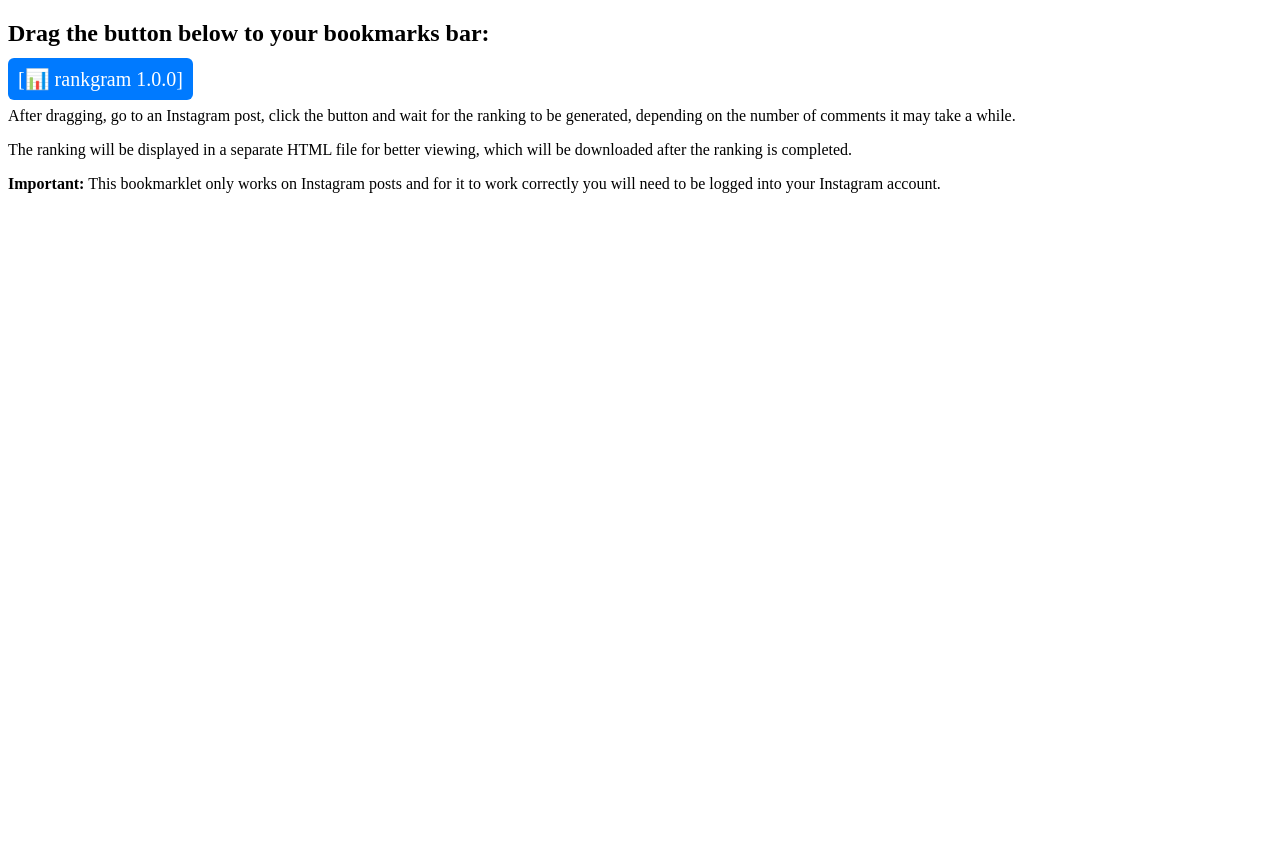
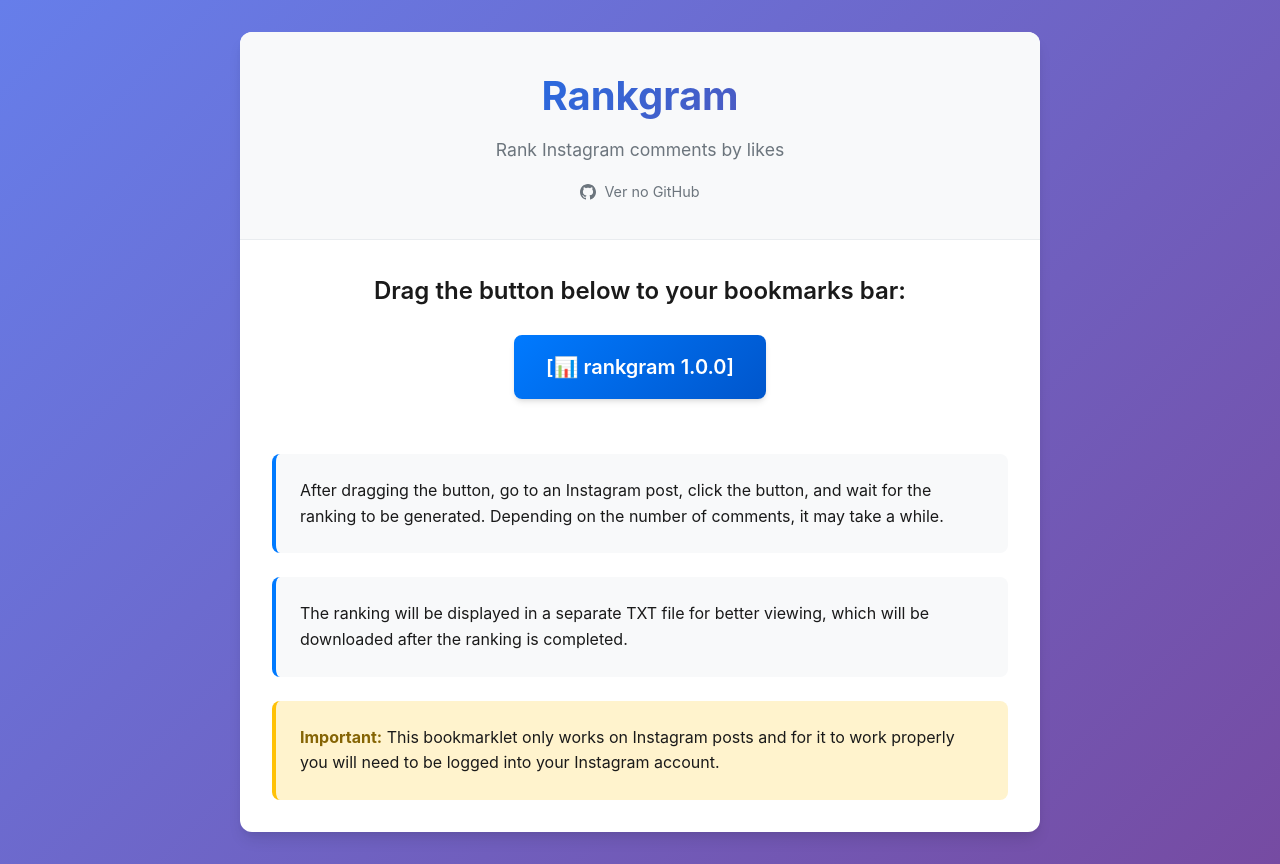
Before and after one commit to willy-r/rankgram, a plain HTML site: page index.html in a window 1280 px wide. Before the commit the page ends 800 px from the top, so only its background shows below. Drawn offline with Linux system fonts and the light colour scheme.

Commit message:
feat: add style

```diff
--- a/build.js
+++ b/build.js
@@ -8,23 +8,50 @@
 
 const html = `
 <!DOCTYPE html>
-<html lang="pt-BR">
+<html lang="en-US">
 <head>
-  <meta charset="UTF-8">
-  <title>Rank Instagram Comments</title>
-  <link rel="stylesheet" href="style.min.css">
+  <meta charset="utf-8">
+  <title>Rankgram - Rank Instagram Comments</title>
+  <meta name="description" content="Bookmarklet to rank Instagram comments by likes.">
+  <link rel="stylesheet" href="style.css">
 </head>
 <body>
-  <h2>Drag the button below to your bookmarks bar:</h2>
+  <div class="container">
+    <header class="header">
+      <h1>Rankgram</h1>
+      <p class="subtitle">Rank Instagram comments by likes</p>
+      <a href="https://github.com/willy-r/rankgram" target="_blank" rel="noopener noreferrer" class="github-link">
+        <svg width="16" height="16" viewBox="0 0 24 24" fill="currentColor">
+          <path d="M12 0c-6.626 0-12 5.373-12 12 0 5.302 3.438 9.8 8.207 11.387.599.111.793-.261.793-.577v-2.234c-3.338.726-4.033-1.416-4.033-1.416-.546-1.387-1.333-1.756-1.333-1.756-1.089-.745.083-.729.083-.729 1.205.084 1.839 1.237 1.839 1.237 1.07 1.834 2.807 1.304 3.492.997.107-.775.418-1.305.762-1.604-2.665-.305-5.467-1.334-5.467-5.931 0-1.311.469-2.381 1.236-3.221-.124-.303-.535-1.524.117-3.176 0 0 1.008-.322 3.301 1.23.957-.266 1.983-.399 3.003-.404 1.02.005 2.047.138 3.006.404 2.291-1.552 3.297-1.23 3.297-1.23.653 1.653.242 2.874.118 3.176.77.84 1.235 1.911 1.235 3.221 0 4.609-2.807 5.624-5.479 5.921.43.372.823 1.102.823 2.222v3.293c0 .319.192.694.801.576 4.765-1.589 8.199-6.086 8.199-11.386 0-6.627-5.373-12-12-12z"/>
+        </svg>
+        Ver no GitHub
+      </a>
+    </header>
 
-  <a id="bookmarklet" style="font-size:20px;padding:10px;background:#007aff;color:#fff;text-decoration:none;border-radius:6px;">
-    [📊 rankgram 1.0.0]
-  </a>
+    <main class="main-content">
+      <section class="bookmarklet-section">
+        <h2>Drag the button below to your bookmarks bar:</h2>
 
-  <p>After dragging, go to an Instagram post, click the button and wait for the ranking to be generated, depending on the number of comments it may take a while.</p>
-  <p>The ranking will be displayed in a separate HTML file for better viewing, which will be downloaded after the ranking is completed.</p>
+        <a id="bookmarklet" class="bookmarklet-button">
+          [📊 rankgram 1.0.0]
+        </a>
+      </section>
 
-  <p><strong>Important:</strong> This bookmarklet only works on Instagram posts and for it to work correctly you will need to be logged into your Instagram account.</p>
+      <section class="instructions">
+        <div class="instruction-card">
+          <p>After dragging the button, go to an Instagram post, click the button, and wait for the ranking to be generated. Depending on the number of comments, it may take a while.</p>
+        </div>
+
+        <div class="instruction-card">
+          <p>The ranking will be displayed in a separate TXT file for better viewing, which will be downloaded after the ranking is completed.</p>
+        </div>
+
+        <div class="instruction-card important">
+          <p><strong>Important:</strong> This bookmarklet only works on Instagram posts and for it to work properly you will need to be logged into your Instagram account.</p>
+        </div>
+      </section>
+    </main>
+  </div>
 
   <script>
     const bookmarkletCode = \`${code.replace(/`/g, '\\`')}\`;
--- a/index.html
+++ b/index.html
@@ -1,22 +1,49 @@
 
 <!DOCTYPE html>
-<html lang="pt-BR">
+<html lang="en-US">
 <head>
-  <meta charset="UTF-8">
-  <title>Rank Instagram Comments</title>
-  <link rel="stylesheet" href="style.min.css">
+  <meta charset="utf-8">
+  <title>Rankgram - Rank Instagram Comments</title>
+  <meta name="description" content="Bookmarklet to rank Instagram comments by likes.">
+  <link rel="stylesheet" href="style.css">
 </head>
 <body>
-  <h2>Drag the button below to your bookmarks bar:</h2>
+  <div class="container">
+    <header class="header">
+      <h1>Rankgram</h1>
+      <p class="subtitle">Rank Instagram comments by likes</p>
+      <a href="https://github.com/willy-r/rankgram" target="_blank" rel="noopener noreferrer" class="github-link">
+        <svg width="16" height="16" viewBox="0 0 24 24" fill="currentColor">
+          <path d="M12 0c-6.626 0-12 5.373-12 12 0 5.302 3.438 9.8 8.207 11.387.599.111.793-.261.793-.577v-2.234c-3.338.726-4.033-1.416-4.033-1.416-.546-1.387-1.333-1.756-1.333-1.756-1.089-.745.083-.729.083-.729 1.205.084 1.839 1.237 1.839 1.237 1.07 1.834 2.807 1.304 3.492.997.107-.775.418-1.305.762-1.604-2.665-.305-5.467-1.334-5.467-5.931 0-1.311.469-2.381 1.236-3.221-.124-.303-.535-1.524.117-3.176 0 0 1.008-.322 3.301 1.23.957-.266 1.983-.399 3.003-.404 1.02.005 2.047.138 3.006.404 2.291-1.552 3.297-1.23 3.297-1.23.653 1.653.242 2.874.118 3.176.77.84 1.235 1.911 1.235 3.221 0 4.609-2.807 5.624-5.479 5.921.43.372.823 1.102.823 2.222v3.293c0 .319.192.694.801.576 4.765-1.589 8.199-6.086 8.199-11.386 0-6.627-5.373-12-12-12z"/>
+        </svg>
+        Ver no GitHub
+      </a>
+    </header>
 
-  <a id="bookmarklet" style="font-size:20px;padding:10px;background:#007aff;color:#fff;text-decoration:none;border-radius:6px;">
-    [📊 rankgram 1.0.0]
-  </a>
+    <main class="main-content">
+      <section class="bookmarklet-section">
+        <h2>Drag the button below to your bookmarks bar:</h2>
 
-  <p>After dragging, go to an Instagram post, click the button and wait for the ranking to be generated, depending on the number of comments it may take a while.</p>
-  <p>The ranking will be displayed in a separate HTML file for better viewing, which will be downloaded after the ranking is completed.</p>
+        <a id="bookmarklet" class="bookmarklet-button">
+          [📊 rankgram 1.0.0]
+        </a>
+      </section>
 
-  <p><strong>Important:</strong> This bookmarklet only works on Instagram posts and for it to work correctly you will need to be logged into your Instagram account.</p>
+      <section class="instructions">
+        <div class="instruction-card">
+          <p>After dragging the button, go to an Instagram post, click the button, and wait for the ranking to be generated. Depending on the number of comments, it may take a while.</p>
+        </div>
+
+        <div class="instruction-card">
+          <p>The ranking will be displayed in a separate TXT file for better viewing, which will be downloaded after the ranking is completed.</p>
+        </div>
+
+        <div class="instruction-card important">
+          <p><strong>Important:</strong> This bookmarklet only works on Instagram posts and for it to work properly you will need to be logged into your Instagram account.</p>
+        </div>
+      </section>
+    </main>
+  </div>
 
   <script>
     const bookmarkletCode = `(async()=>{if(location.href.startsWith("https://www.instagram.com/p/")){var e=document.createElement("div");e.style.position="fixed",e.style.top=0,e.style.left=0,e.style.width="100%",e.style.height="100%",e.style.background="rgba(0,0,0,0.85)",e.style.zIndex=99999,e.style.color="#fff",e.style.display="flex",e.style.flexDirection="column",e.style.justifyContent="center",e.style.alignItems="center",e.style.fontSize="20px",e.style.fontFamily="sans-serif",e.innerHTML=\`
--- a/style.css
+++ b/style.css
@@ -0,0 +1,233 @@
+/* Reset e base */
+* {
+  margin: 0;
+  padding: 0;
+  box-sizing: border-box;
+}
+
+/* Variáveis CSS */
+:root {
+  --primary-color: #007aff;
+  --primary-hover: #0056cc;
+  --secondary-color: #f8f9fa;
+  --text-primary: #1a1a1a;
+  --text-secondary: #6c757d;
+  --border-color: #e9ecef;
+  --shadow: 0 4px 6px -1px rgba(0, 0, 0, 0.1), 0 2px 4px -1px rgba(0, 0, 0, 0.06);
+  --shadow-lg: 0 10px 15px -3px rgba(0, 0, 0, 0.1), 0 4px 6px -2px rgba(0, 0, 0, 0.05);
+  --border-radius: 12px;
+  --border-radius-sm: 8px;
+}
+
+/* Tipografia */
+body {
+  font-family: -apple-system, BlinkMacSystemFont, "Segoe UI", Roboto, Oxygen, Ubuntu, Cantarell, sans-serif;
+  line-height: 1.6;
+  color: var(--text-primary);
+  background: linear-gradient(135deg, #667eea 0%, #764ba2 100%);
+  min-height: 100vh;
+  padding: 2rem 1rem;
+}
+
+/* Container principal */
+.container {
+  max-width: 800px;
+  margin: 0 auto;
+  background: white;
+  border-radius: var(--border-radius);
+  box-shadow: var(--shadow-lg);
+  overflow: hidden;
+}
+
+/* Header */
+.header {
+  background: var(--secondary-color);
+  padding: 2rem;
+  text-align: center;
+  border-bottom: 1px solid var(--border-color);
+}
+
+.header h1 {
+  font-size: 2.5rem;
+  font-weight: 700;
+  margin-bottom: 0.5rem;
+  background: linear-gradient(135deg, var(--primary-color), #764ba2);
+  -webkit-background-clip: text;
+  -webkit-text-fill-color: transparent;
+  background-clip: text;
+}
+
+.header .subtitle {
+  font-size: 1.1rem;
+  color: var(--text-secondary);
+  margin-bottom: 1rem;
+}
+
+.github-link {
+  display: inline-flex;
+  align-items: center;
+  gap: 0.5rem;
+  color: var(--text-secondary);
+  text-decoration: none;
+  font-size: 0.9rem;
+  transition: color 0.2s ease;
+}
+
+.github-link:hover {
+  color: var(--primary-color);
+}
+
+/* Conteúdo principal */
+.main-content {
+  padding: 2rem;
+}
+
+/* Seção do bookmarklet */
+.bookmarklet-section {
+  text-align: center;
+  margin-bottom: 3rem;
+}
+
+.bookmarklet-section h2 {
+  font-size: 1.5rem;
+  font-weight: 600;
+  margin-bottom: 1.5rem;
+  color: var(--text-primary);
+}
+
+.bookmarklet-button {
+  display: inline-block;
+  font-size: 1.25rem;
+  font-weight: 600;
+  padding: 1rem 2rem;
+  background: linear-gradient(135deg, var(--primary-color), #0056cc);
+  color: white;
+  text-decoration: none;
+  border-radius: var(--border-radius-sm);
+  box-shadow: var(--shadow);
+  transition: all 0.3s ease;
+  cursor: grab;
+  position: relative;
+  overflow: hidden;
+}
+
+.bookmarklet-button:hover {
+  transform: translateY(-2px);
+  box-shadow: var(--shadow-lg);
+}
+
+.bookmarklet-button:active {
+  cursor: grabbing;
+  transform: translateY(0);
+}
+
+.bookmarklet-button::before {
+  content: "";
+  position: absolute;
+  top: 0;
+  left: -100%;
+  width: 100%;
+  height: 100%;
+  background: linear-gradient(90deg, transparent, rgba(255, 255, 255, 0.2), transparent);
+  transition: left 0.5s;
+}
+
+.bookmarklet-button:hover::before {
+  left: 100%;
+}
+
+/* Instruções */
+.instructions {
+  display: grid;
+  gap: 1.5rem;
+  margin-top: 2rem;
+}
+
+.instruction-card {
+  background: var(--secondary-color);
+  padding: 1.5rem;
+  border-radius: var(--border-radius-sm);
+  border-left: 4px solid var(--primary-color);
+}
+
+.instruction-card p {
+  margin: 0;
+  font-size: 1rem;
+  line-height: 1.6;
+}
+
+.instruction-card.important {
+  background: #fff3cd;
+  border-left-color: #ffc107;
+}
+
+.instruction-card.important strong {
+  color: #856404;
+}
+
+/* Responsividade */
+@media (max-width: 768px) {
+  body {
+    padding: 1rem 0.5rem;
+  }
+
+  .header {
+    padding: 1.5rem 1rem;
+  }
+
+  .header h1 {
+    font-size: 2rem;
+  }
+
+  .main-content {
+    padding: 1.5rem 1rem;
+  }
+
+  .bookmarklet-button {
+    font-size: 1.1rem;
+    padding: 0.875rem 1.5rem;
+  }
+}
+
+@media (max-width: 480px) {
+  .header h1 {
+    font-size: 1.75rem;
+  }
+
+  .bookmarklet-section h2 {
+    font-size: 1.25rem;
+  }
+
+  .bookmarklet-button {
+    font-size: 1rem;
+    padding: 0.75rem 1.25rem;
+  }
+}
+
+/* Animações */
+@keyframes fadeIn {
+  from {
+    opacity: 0;
+    transform: translateY(20px);
+  }
+  to {
+    opacity: 1;
+    transform: translateY(0);
+  }
+}
+
+.container {
+  animation: fadeIn 0.6s ease-out;
+}
+
+/* Estados de foco para acessibilidade */
+.bookmarklet-button:focus {
+  outline: 2px solid var(--primary-color);
+  outline-offset: 2px;
+}
+
+.github-link:focus {
+  outline: 2px solid var(--primary-color);
+  outline-offset: 2px;
+  border-radius: 4px;
+}
```
Also changed, not shown: style.min.css (deleted), 1 other file.
